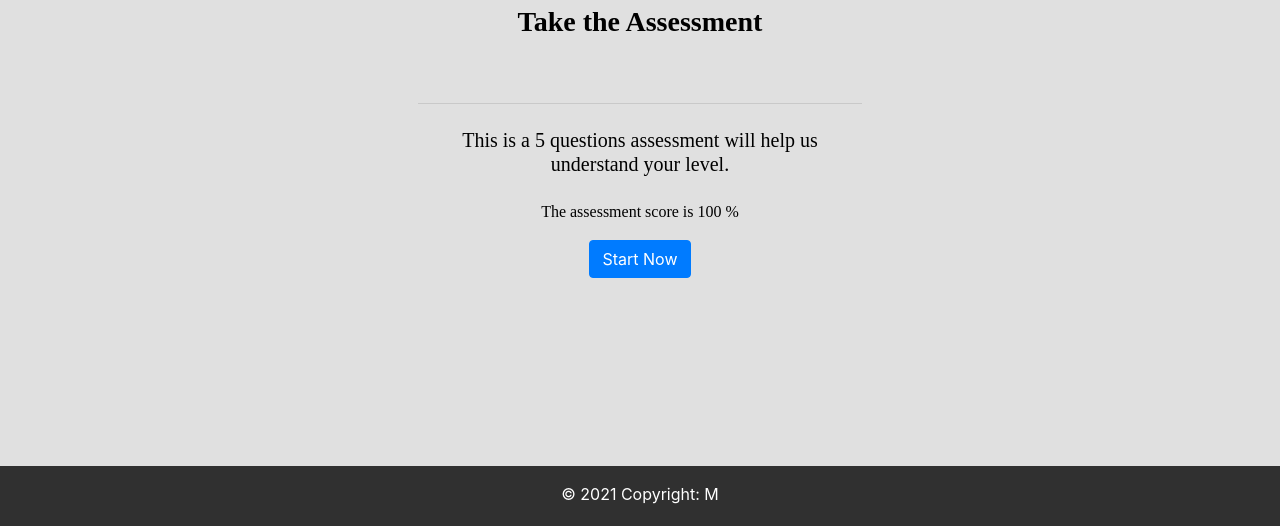
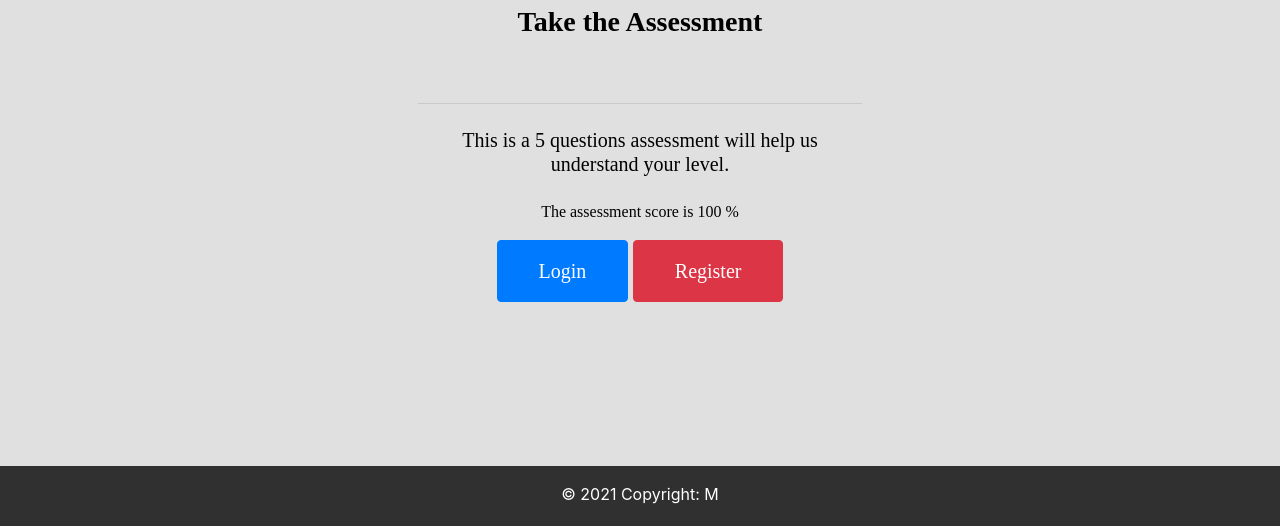
Before and after one commit to mohamedlafiteh/learning-system-project, a Django app: page / in a window 1280 px wide. Shown: the part 274-800 px from the top of the page. Run offline with Django 3.2, Linux system fonts and the light colour scheme; data comes from the database, SQL or seed files in the repository; both versions use the stored data as it was after the commit; some libraries are stand-ins or nearby versions.

Commit message:
Add the loging before taking hte first assessment

```diff
--- a/users_application/templates/users_application/home_page.html
+++ b/users_application/templates/users_application/home_page.html
@@ -49,7 +49,17 @@
                 <!-- description -->
                 <h5 class=" my-4 text-font" >This is a 5 questions assessment will help us understand your level.</h5>
                 <p class="text-font" >The assessment score is 100 %</p>
+                   {% if user.is_authenticated%}
                 <a href="{% url 'quiz:assess_list' %}"> <button type="button" class="btn btn-primary" > Start Now</button> </a>
+                    {% else%}
+                       <div class="d-grid gap-2 d-md-block">
+                          <button class="btn btn-primary" type="button"><a href="{% url 'user_account_login'%}" class="btn btn-primary btn-lg mr-4 btn-block text-font" style="color: white">Login</a>
+                                    </button>
+                          <button class="btn btn-danger" type="button"><a  href="{% url 'user_register'%}" class="btn btn-danger btn-lg mr-4 btn-block text-font" style="color: white"> Register </a>
+                          </button>
+
+                        </div>
+                 {% endif%}
               </div>
             </div>
           </div>
```
Also changed, not shown: db.sqlite3.
